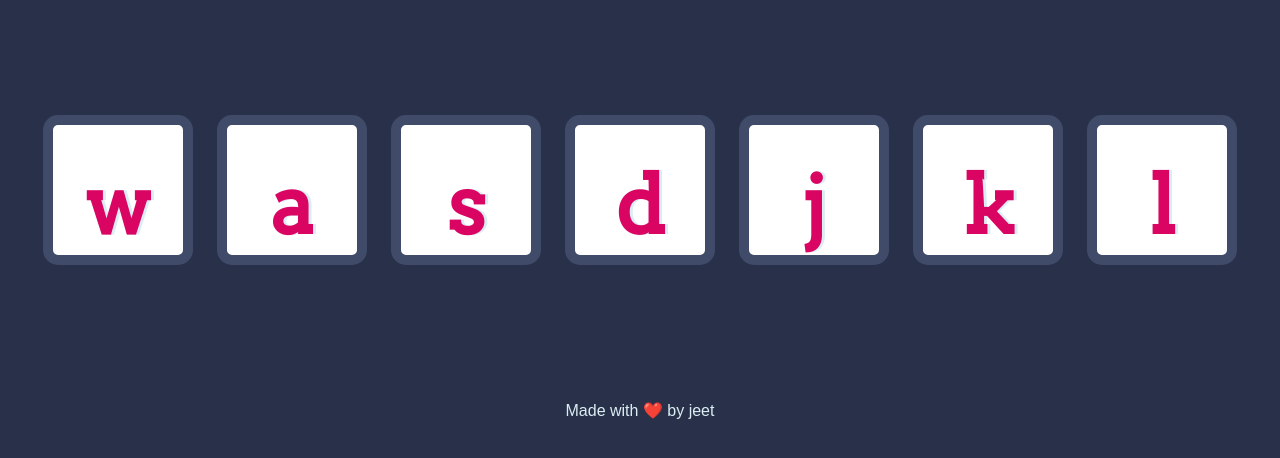
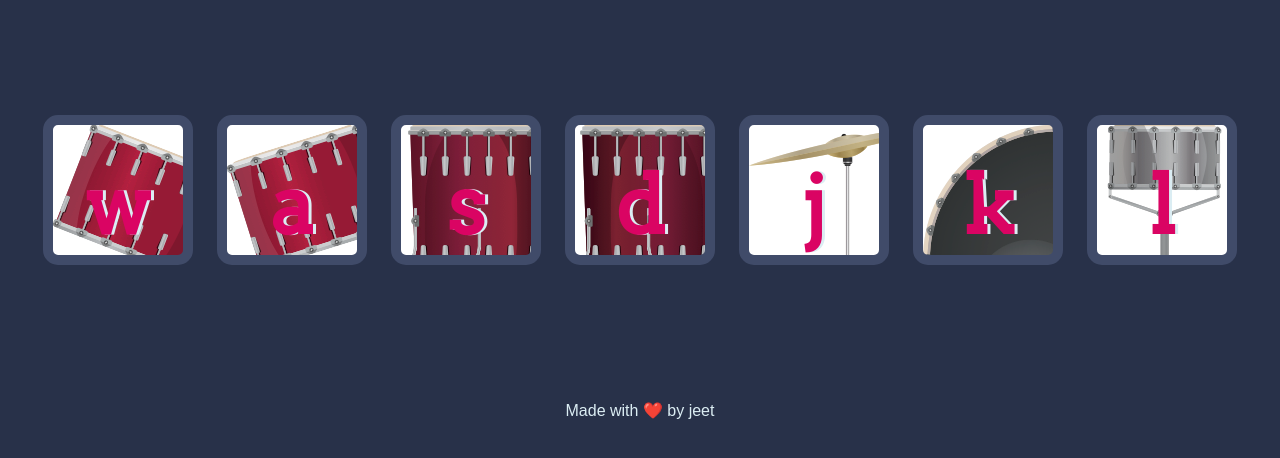
Before and after one commit to jeetver1809/drm-kit, a plain HTML site: page index.html in a window 1280 px wide. Shown: the part 174-632 px from the top of the page. Drawn offline with Linux system fonts and the light colour scheme.

Commit message:
Update styles.css

```diff
--- a/styles.css
+++ b/styles.css
@@ -17,30 +17,37 @@ footer {
 }
 
 .w {
+  background-image: url(./images/tom1.png);
 
 }
 
 .a {
+  background-image: url(./images/tom2.png);
 
 }
 
 .s {
+  background-image: url(./images/tom3.png);
 
 }
 
 .d {
+  background-image: url(./images/tom4.png);
 
 }
 
 .j {
+  background-image: url(./images/crash.png);
 
 }
 
 .k {
+  background-image: url(./images/kick.png);
 
 }
 
 .l {
+  background-image: url(./images/snare.png);
 
 }
 
@@ -79,3 +86,7 @@ footer {
   margin: 10px;
   background-color: white;
 }
+
+body{
+  background-image: url(./images/drum\ kit\ backgroundd.jpg);
+}
```
